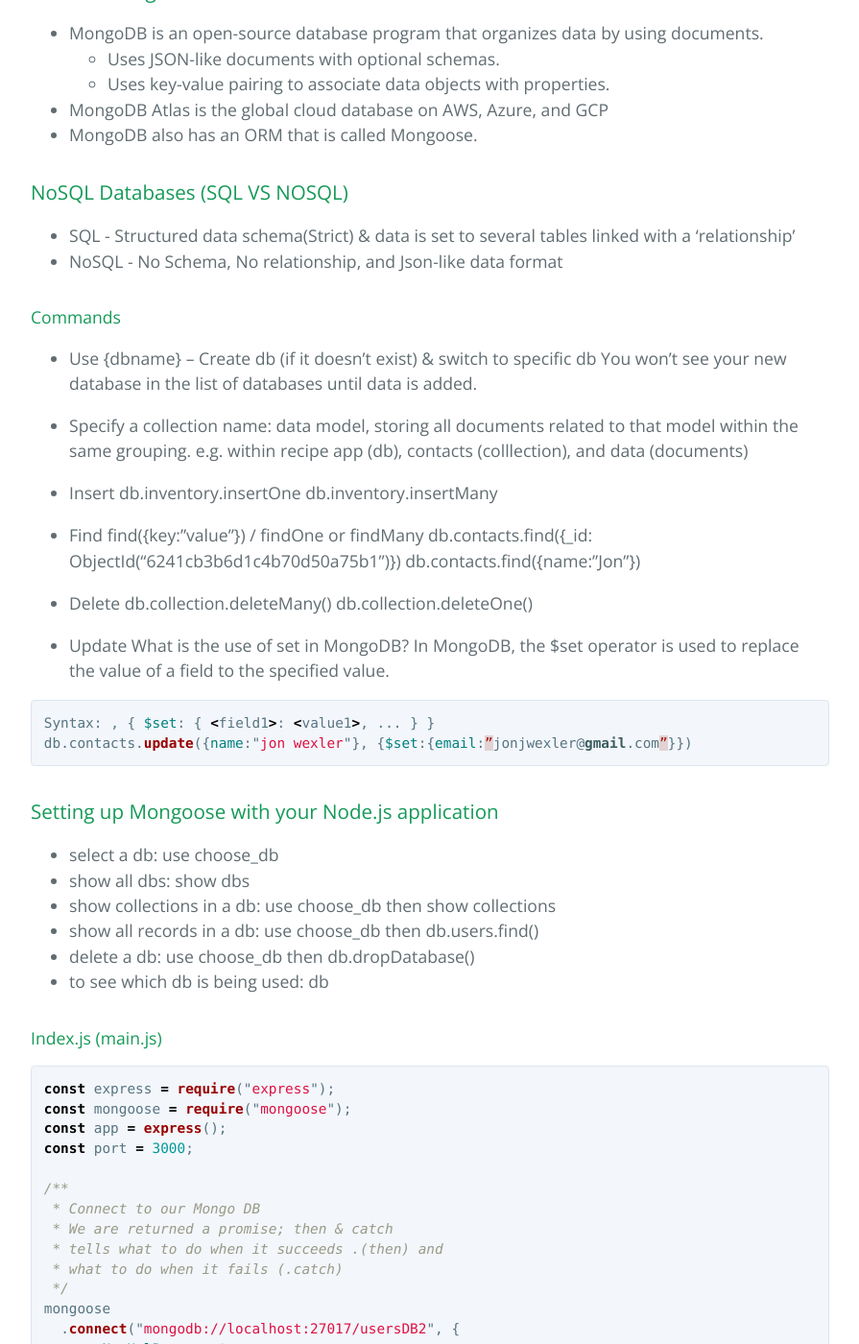
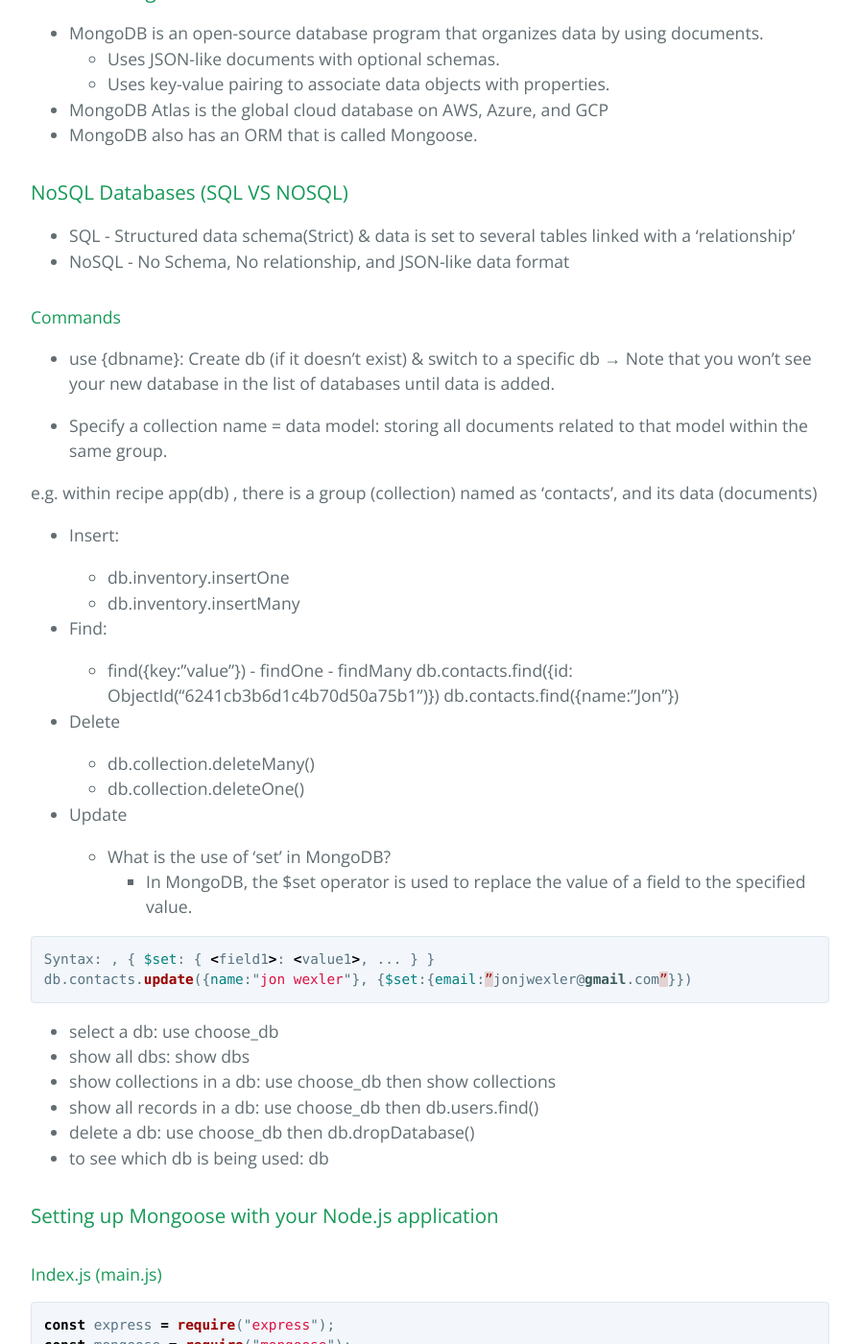
Before and after one commit to Hyukjoo-Lee/Hyukjoo-Lee.github.io_previous, a Jekyll site: the page built from _posts/2022-03-27-JavaScript_MongoDB.markdown, in a window 1280 px wide and 1400 px high, scrolled down 440 px. Shown: the whole window at 96% size, without its empty margins (192-1087 px from the left). Built offline with Jekyll 4.4.1, drawn with Linux system fonts in a browser that asks for light colours; some of the changed text lies outside the part shown.

Commit message:
edit some contents

````diff
--- a/_posts/2022-03-27-JavaScript_MongoDB.markdown
+++ b/_posts/2022-03-27-JavaScript_MongoDB.markdown
@@ -16,39 +16,40 @@ categories: JavaScript
 ### NoSQL Databases (SQL VS NOSQL)
 
 - SQL - Structured data schema(Strict) & data is set to several tables linked with a 'relationship'
-- NoSQL - No Schema, No relationship, and Json-like data format
+- NoSQL - No Schema, No relationship, and JSON-like data format
 
 #### Commands
 
-- Use {dbname} – Create db (if it doesn’t exist) & switch to specific db
-  You won’t see your new database in the list of databases until data is added.
+- use {dbname}: Create db (if it doesn’t exist) & switch to a specific db &rarr; Note that you won’t see your new database in the list of databases until data is added.
 
-- Specify a collection name: data model, storing all documents related to that model within the same grouping.
-  e.g. within recipe app (db), contacts (colllection), and data (documents)
+- Specify a collection name = data model: storing all documents related to that model within the same group.
 
-- Insert
-  db.inventory.insertOne
-  db.inventory.insertMany
+e.g. within recipe app(db) , there is a group (collection) named as 'contacts', and its data (documents)
 
-- Find
-  find({key:”value”}) / findOne or findMany
-  db.contacts.find({\_id: ObjectId("6241cb3b6d1c4b70d50a75b1")})
-  db.contacts.find({name:"Jon"})
+- Insert:
+
+  - db.inventory.insertOne
+  - db.inventory.insertMany
+
+- Find:
+
+  - find({key:”value”}) - findOne - findMany
+    db.contacts.find({id: ObjectId("6241cb3b6d1c4b70d50a75b1")})
+    db.contacts.find({name:"Jon"})
 
 - Delete
-  db.collection.deleteMany()
-  db.collection.deleteOne()
+
+  - db.collection.deleteMany()
+  - db.collection.deleteOne()
 
 - Update
-  What is the use of set in MongoDB?
-  In MongoDB, the $set operator is used to replace the value of a field to the specified value.
+  - What is the use of 'set' in MongoDB?
+    - In MongoDB, the $set operator is used to replace the value of a field to the specified value.
 
 ```javascript
 Syntax: , { $set: { <field1>: <value1>, ... } }
 db.contacts.update({name:"jon wexler"}, {$set:{email:”jonjwexler@gmail.com”}})
 ```
-
-### Setting up Mongoose with your Node.js application
 
 - select a db: use choose_db
 - show all dbs: show dbs
@@ -143,11 +146,11 @@ app.listen(() => {
 
 ```
 
-### Creating a schema
+#### Creating a schema
 
 - As mentioned, MongoDB itself is a schema-less database. However, Mongoose enforces schemas on our behalf to help maintain data integrity.
 
-ORM – Object Relational Mapping
+- Note that MongoDB has ORM (Object Relational Mapping)
 
 #### Read.js
 
````
Also changed, not shown: other parts of _posts/2022-03-27-JavaScript_MongoDB.markdown (+4 -2 lines).
